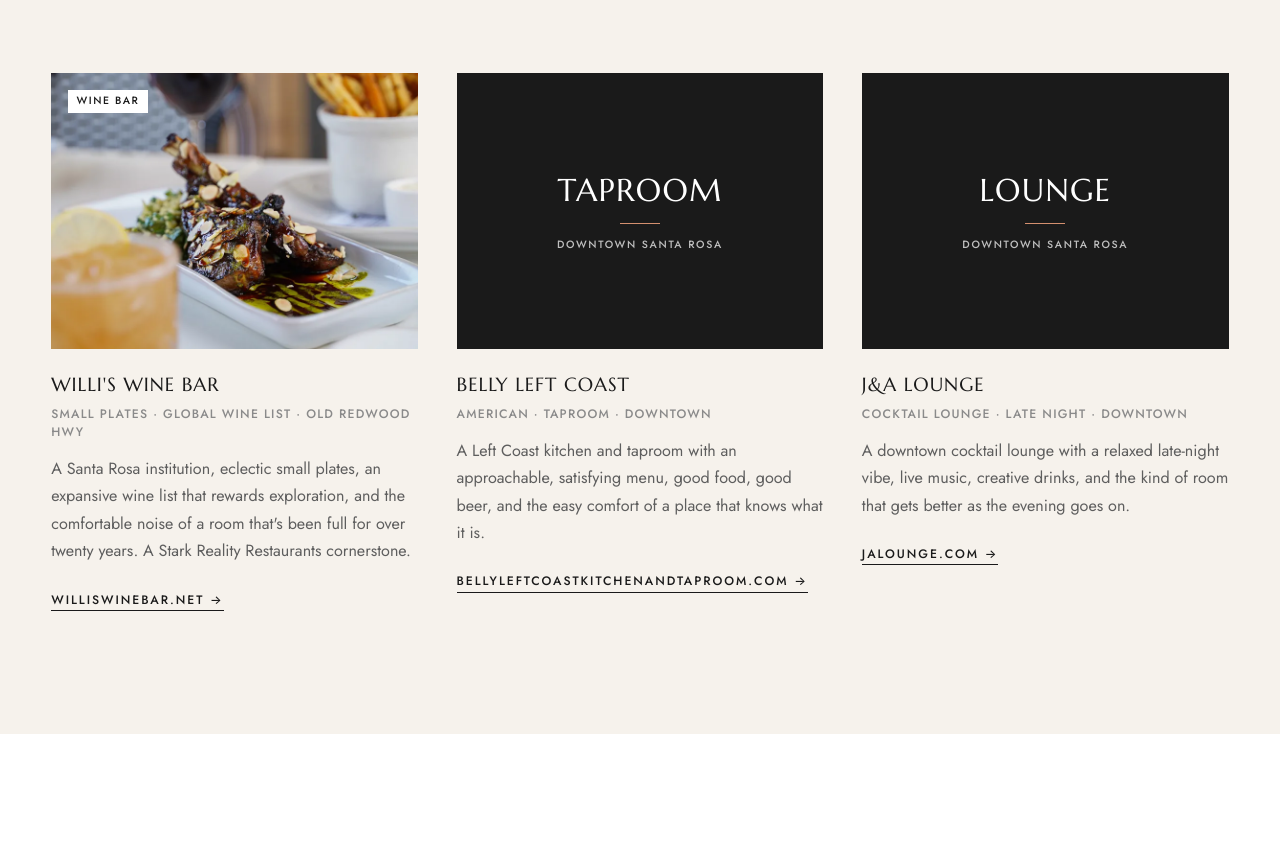
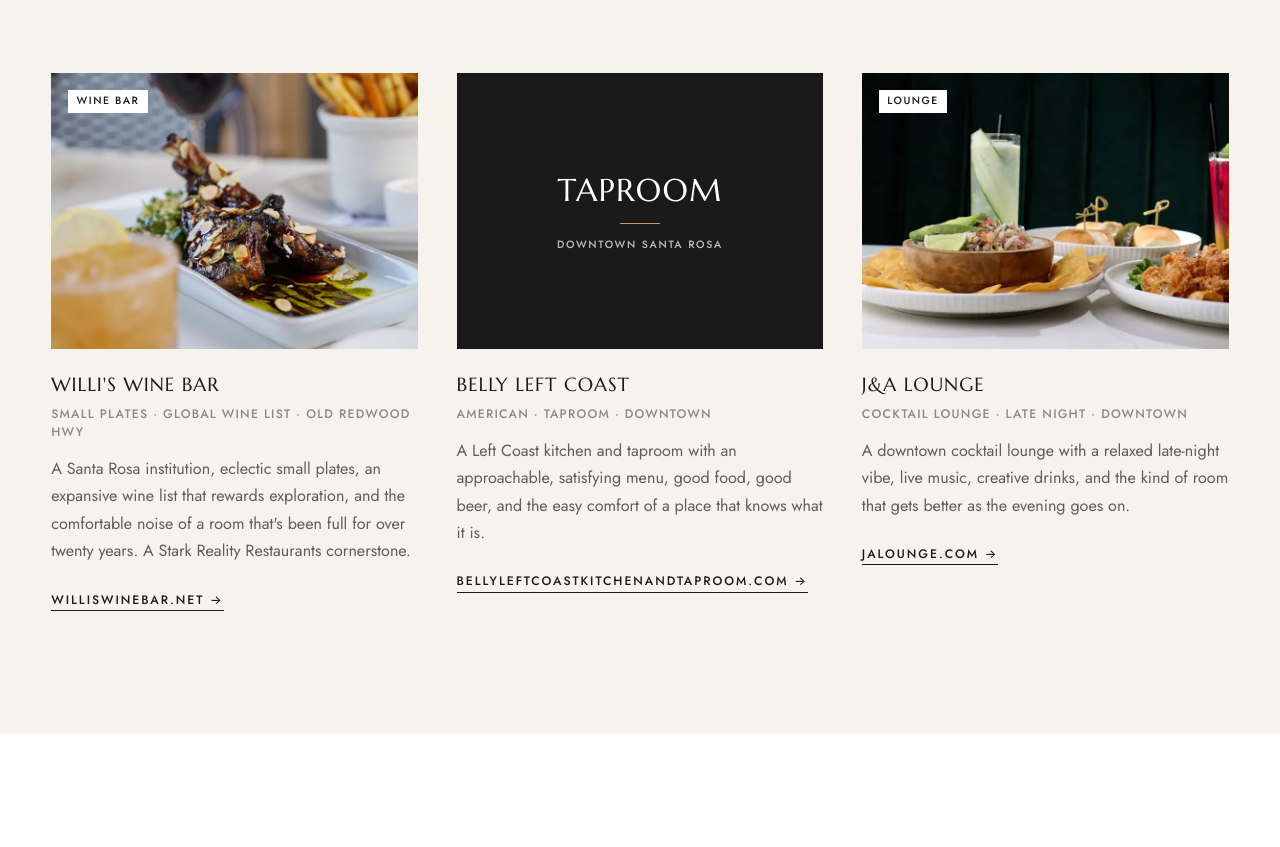
Before and after one commit to SRCS110/staysantarosa, a plain HTML site: page dining.html in a window 1280 px wide. Shown: the part 4726-5573 px from the top of the page. Drawn offline with Linux system fonts and the light colour scheme.

Commit message:
Dining: add J&A Lounge photo (from the Art House site assets)
Co-Authored-By: Claude Opus 5.5 <noreply@anthropic.com>
Claude-Session: https://claude.ai/code/session_017GjHc4dqrs45g7fFyDEoXB

```diff
--- a/dining.html
+++ b/dining.html
@@ -278,7 +278,7 @@
           </div>
         </article>
         <article class="gp-card">
-          <div class="gp-card-img gp-card-img--type" aria-hidden="true"><span class="gp-type-word">Lounge</span><span class="gp-type-rule"></span><span class="gp-type-place">Downtown Santa Rosa</span></div>
+          <div class="gp-card-img"><div class="gp-card-photo" role="img" aria-label="Photo: J&amp;A Lounge" data-bg="assets/opt/dining-ja-lounge-768.webp"></div><span class="gp-badge">Lounge</span></div>
           <div class="gp-card-body">
             <h3 class="lp-card-title">J&amp;A Lounge</h3>
             <div class="gp-card-meta">Cocktail Lounge · Late Night · Downtown</div>
```
Also changed, not shown: assets/opt/dining-ja-lounge-768.webp (added).
